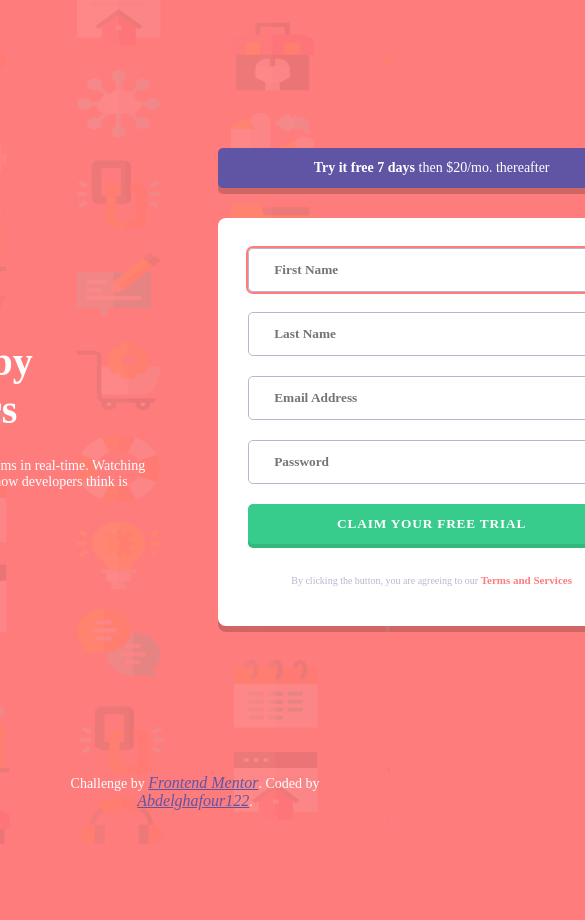
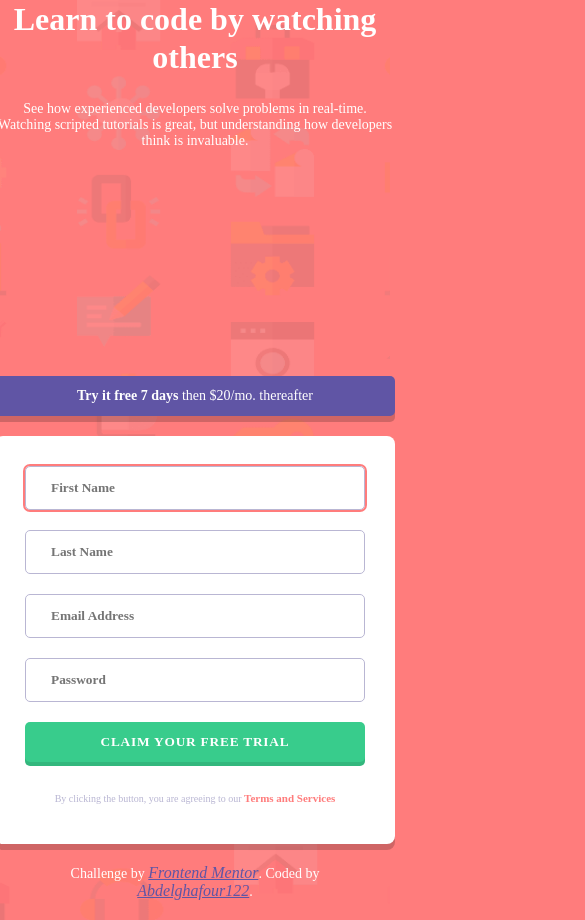
Before and after one commit to Abdelghafour122/signup-form, a React (Create React App) app: page / in a window 390 px wide. Shown: the top 920 px of the page, 585 px wide, since content can reach past the window. Before the commit the page ends 844 px from the top, so only its background shows below. Built offline with nearby package versions, Linux system fonts and the light colour scheme.

Commit message:
done the responsive

```diff
--- a/src/App.css
+++ b/src/App.css
@@ -19,8 +19,6 @@
 
 body {
   margin: 0;
-  min-height: 100vh;
-  height: 100vh;
   font-family: "Poppins";
   background-color: var(--red);
   background-image: url(./images/bg-intro-desktop.png);
@@ -55,12 +53,24 @@ body {
   gap: 3.125rem;
   margin: 0 auto;
   width: 56.25rem;
-  height: 100vh;
+  min-height: 100vh;
+}
+@media (max-width: 768px) {
+  .core {
+    flex-direction: column;
+    width: 25rem;
+    gap: 2.5rem;
+  }
 }
 
 .core .text-side {
   flex-basis: 50%;
   color: #fff;
+}
+@media (max-width: 768px) {
+  .core .text-side {
+    text-align: center;
+  }
 }
 
 .core .text-side h1 {
@@ -68,32 +78,31 @@ body {
   line-height: 1.2;
   margin: 0;
 }
+
+@media (max-width: 768px) {
+  .core .text-side h1 {
+    font-size: 2rem;
+  }
+}
+
 .core .text-side p {
   margin: 1.5rem 0 0 0;
   font-size: var(--regular-fs);
 }
 
 .core .form-side {
-  position: relative;
   flex-basis: 50%;
   display: flex;
   flex-direction: column;
   align-items: space-around;
   justify-content: center;
-  gap: 20px;
-  padding: 30px;
-  background-color: #fff;
-  border-radius: 8px;
-  box-shadow: 0px 6px 0px #00000030;
+  gap: 1.25rem;
 }
 .core .form-side .ad {
-  position: absolute;
   text-align: center;
   width: 100%;
-  padding: 12px 20px;
-  top: -70px;
-  left: 0;
-  font-size: 14px;
+  padding: 0.75rem 1.25rem;
+  font-size: 0.875rem;
   border-radius: 5px;
   background-color: var(--blue);
   color: #fff;
@@ -113,25 +122,29 @@ body {
   align-items: center;
   justify-content: center;
   flex-direction: column;
+  padding: 1.875rem;
+  background-color: #fff;
+  border-radius: 8px;
+  box-shadow: 0px 6px 0px #00000030;
 }
 
 .core .form-side .form-container input {
-  padding: 13px 25px;
+  padding: 0.8125rem 1.5625rem;
   border: 1px solid;
   border-color: var(--grayish-blue);
   border-radius: 5px;
   font-weight: 600;
   font-family: inherit;
   width: 100%;
-  margin-bottom: 20px;
+  margin-bottom: 1.25rem;
 }
 
 input:not(input[type="submit"]) ~ p {
   position: relative;
   right: 0;
-  bottom: 13px;
+  bottom: 0.8125rem;
   font-style: italic;
-  font-size: 11px;
+  font-size: 0.6875rem;
   color: var(--red);
   text-align: right;
   font-weight: 500;
@@ -139,7 +152,7 @@ input:not(input[type="submit"]) ~ p {
 }
 
 .core .form-side .form-container input[type="submit"] {
-  padding: 12px 20px;
+  padding: 0.75rem 1.25rem;
   text-transform: uppercase;
   font-weight: 600;
   color: #fff;
@@ -160,32 +173,34 @@ input:not(input[type="submit"]) ~ p {
 
 form ~ p {
   text-align: center;
-  font-size: 10px;
+  font-size: 0.625rem;
   font-weight: 500;
   color: var(--grayish-blue);
 }
 
 form ~ p span {
   text-decoration: none;
-  font-size: 11px;
+  font-size: 0.6875rem;
   font-weight: 700;
   color: var(--red);
 }
 
 footer {
-  position: absolute;
-  bottom: 0;
   width: 100%;
   text-align: center;
-  padding: 20px;
+  padding: 1.25rem;
   font-size: var(--regular-fs);
   text-decoration: none;
   color: #fff;
 }
 
+footer p {
+  margin: 0;
+}
+
 footer a {
   color: var(--blue);
-  font-size: 16px;
+  font-size: 1rem;
   font-weight: 500;
   font-style: italic;
 }
--- a/src/components/Form.tsx
+++ b/src/components/Form.tsx
@@ -45,13 +45,16 @@ const Form: React.FC = () => {
 
   const handleSubmit = (e: React.FormEvent<HTMLFormElement>) => {
     e.preventDefault();
-    (!validFirstName || !validLastName || !validEmail || !validPassword) &&
+    // JUST INCASE THE BUTTON WAS HACKED
+    if (!validFirstName || !validLastName || !validEmail || !validPassword)
       console.error("invalid entry");
-
-    setFirstName("");
-    setLastName("");
-    setEmail("");
-    setPassWord("");
+    else {
+      console.log({ firstName, lastName, email, password });
+      setFirstName("");
+      setLastName("");
+      setEmail("");
+      setPassWord("");
+    }
   };
 
   return (
```
